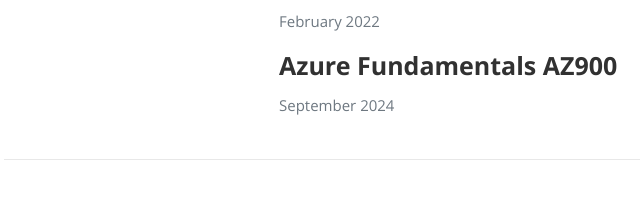
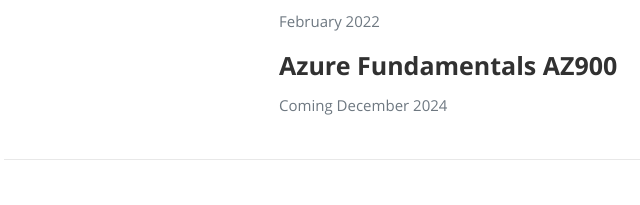
Before and after one commit to Rossdmatthew/Cloud-Resume-3.0, a plain HTML site: page frontend/index.html in a window 1280 px wide. Shown: the part 1673-1878 px from the top of the page, 126-766 px from the left. Drawn offline with nearby package versions, Linux system fonts and the light colour scheme; no server answers.

Commit message:
Update index.html

```diff
--- a/frontend/index.html
+++ b/frontend/index.html
@@ -148,7 +148,7 @@
                <div class="twelve columns">
 
                   <h3>Azure Fundamentals AZ900</h3>
-                  <p class="info"><em class="date">September 2024</em></p>
+                  <p class="info"><em class="date">Coming December 2024</em></p>
 
                </div>
 
```
